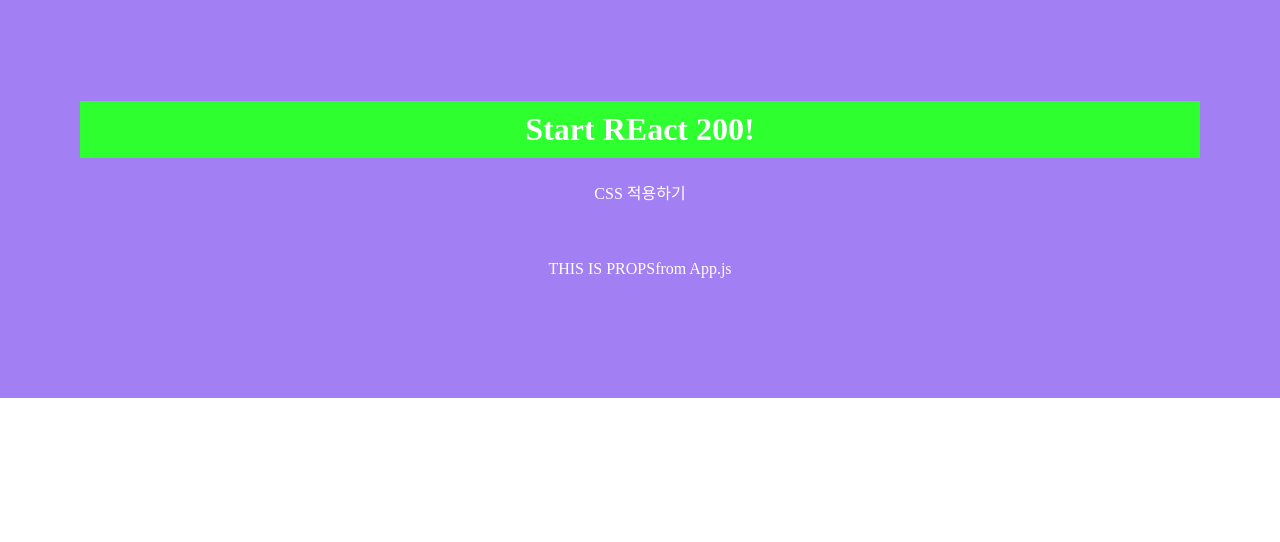
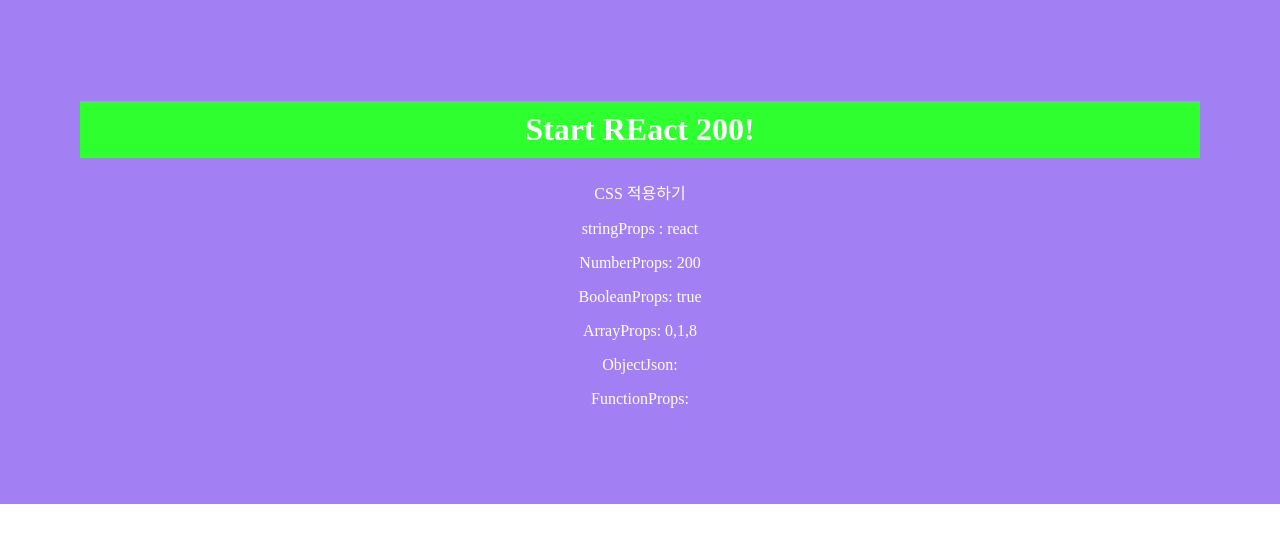
Before and after one commit to lseongmi/React-Studying, a React (Create React App) app in the folder client/: page / in a window 1280 px wide. Shown: the top 542 px of the page. Built offline with nearby package versions, Linux system fonts and the light colour scheme; the HTML template or start-up script is replaced by a standard one.

Commit message:
Props datatype 이용

```diff
--- a/client/src/App.js
+++ b/client/src/App.js
@@ -1,13 +1,19 @@
 import React from 'react';
 import './App.css';
-import Props from './R017_Props';
+import PropsDatatype from './R018_PropsDatatype';
 
 function App() {
   return (
     <div>
       <h1>Start REact 200!</h1>
       <p>CSS 적용하기</p>
-      <Props props_val="THIS IS PROPS" />
+      <PropsDatatype
+      String = "react"
+      Number={200}
+      Boolean={1==1}
+      Array={[0,1,8]}
+      Object Json={{react:"리액트", twohundred:"200"}}
+      Function={console.log("FunctionProps: function!")} />
     </div>
   );
 }
--- /dev/null
+++ b/client/src/R018_PropsDatatype.js
@@ -0,0 +1,31 @@
+import React, { Component } from 'react';
+import datatype from 'prop-types';
+
+class R018_PropsDatatype extends Component {
+    render() {
+        let {
+            String, Number, Boolean, Array, ObjectJson, Function
+        } = this.props
+
+        return (
+            <div style = {{padding: "0px"}}>
+                <p>stringProps : {String}</p>
+                <p>NumberProps: {Number}</p>
+                <span>BooleanProps: {Boolean.toString()}</span>
+                <p>ArrayProps: {Array.toString()}</p>
+                <p>ObjectJson: {JSON.stringify(ObjectJson)}</p>
+                <p>FunctionProps: {Function}</p>
+            </div>
+        )
+    }
+}
+R018_PropsDatatype.propTypes = {
+    String: datatype.number,
+    Number: datatype.number,
+    Boolean:datatype.bool,
+    Array: datatype.array,
+    ObjectJson: datatype.object,
+    Function:datatype.func,
+}
+
+export default R018_PropsDatatype;
```
